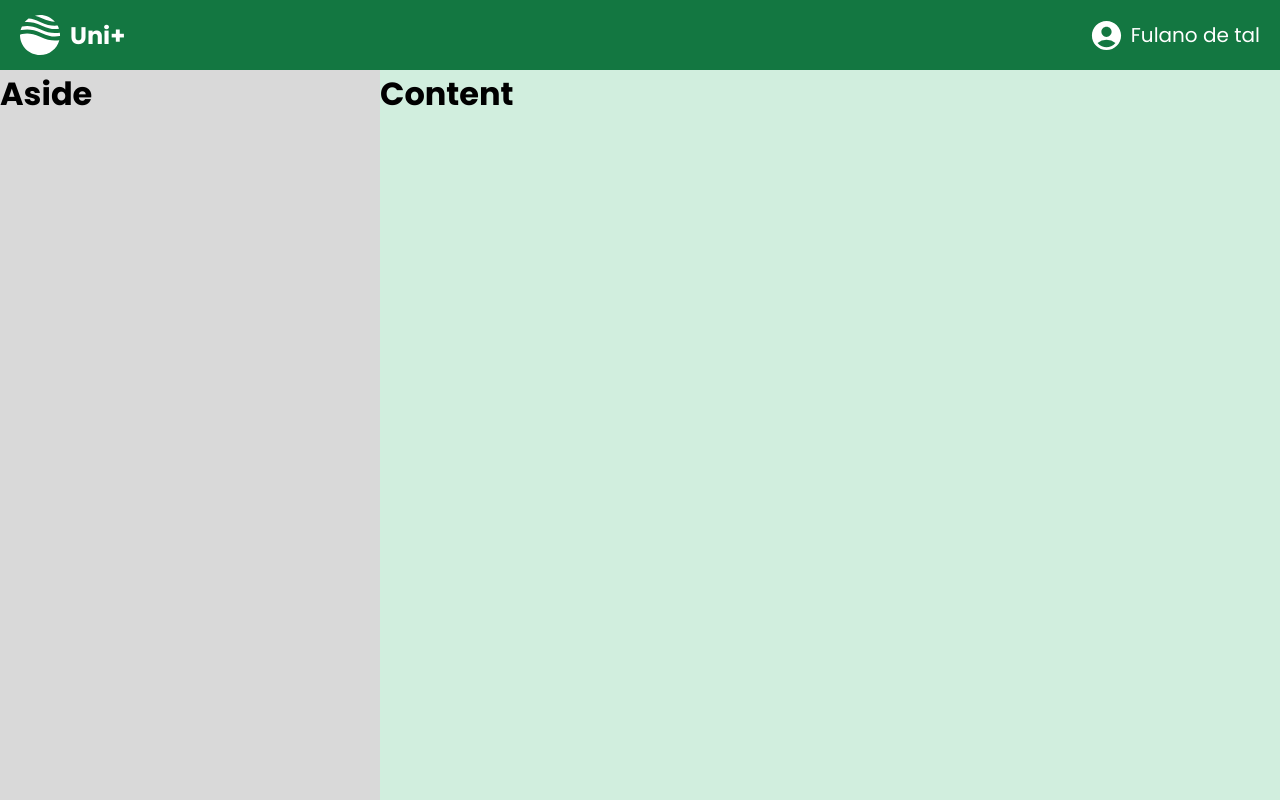
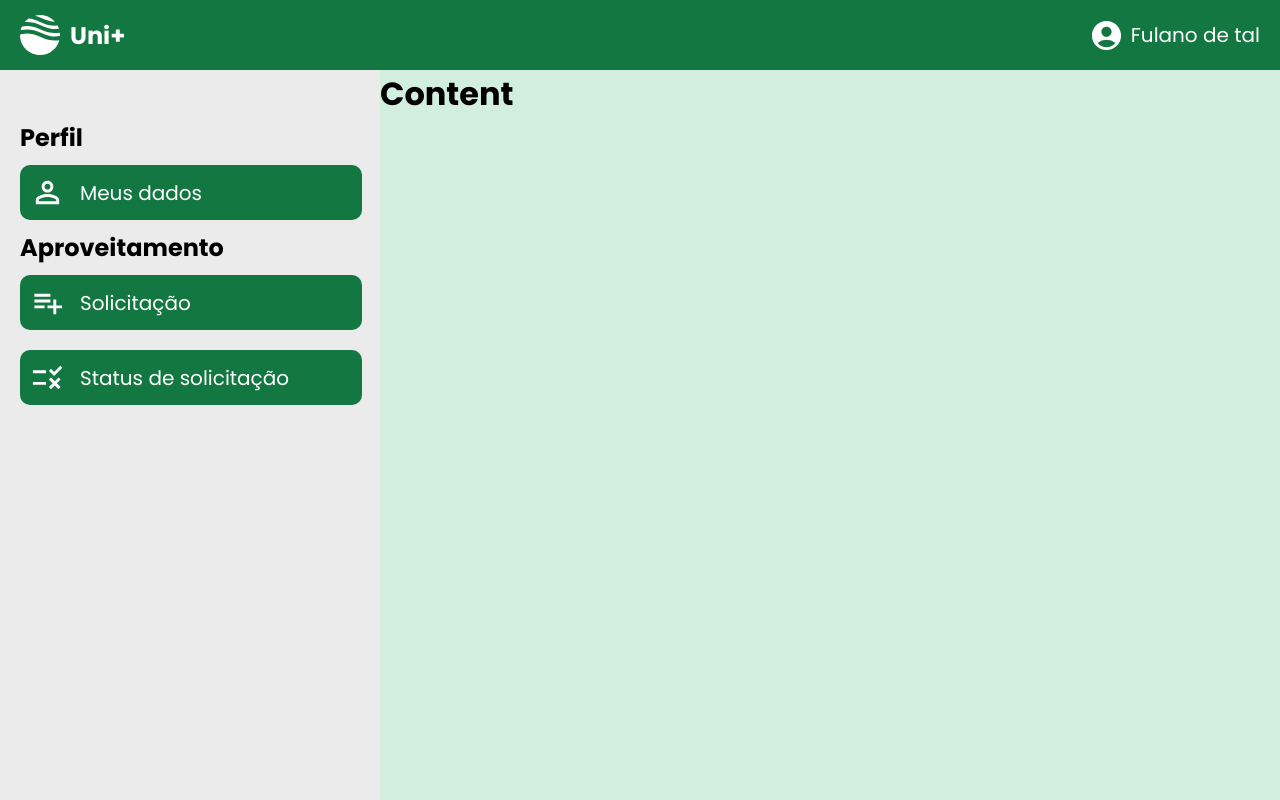
Before and after one commit to IanoMaciel/front-end-aacc, a React (Create React App) app: page / in a window 1280 px wide. Built offline with nearby package versions, Linux system fonts and the light colour scheme.

Commit message:
feat: side menu creation

```diff
--- a/src/components/Aside/index.js
+++ b/src/components/Aside/index.js
@@ -1,12 +1,27 @@
 import React from "react";
 import * as S from './styles';
+
+import IconSolicita from '../../assets/solicitaMenu.svg'
+
+
+import {
+    MdOutlinePermIdentity,
+    MdPlaylistAdd,
+    MdOutlineRule
+ } from "react-icons/md";
 
 
 
 const Aside = () => {
     return(
         <S.Container>
-            <h1>Aside</h1>
+            <S.MenuContainer>
+                <h3>Perfil</h3>
+                <S.MenuItemLink href="#"> <MdOutlinePermIdentity/> Meus dados</S.MenuItemLink>
+                <h3>Aproveitamento</h3>
+                <S.MenuItemLink href="#"><MdPlaylistAdd/>Solicitação</S.MenuItemLink>
+                <S.MenuItemLink href="#"><MdOutlineRule/>Status de solicitação</S.MenuItemLink>
+            </S.MenuContainer>
         </S.Container>
     );
 }
--- a/src/components/Aside/styles.js
+++ b/src/components/Aside/styles.js
@@ -2,5 +2,48 @@ import styled from "styled-components";
 
 export const Container = styled.div`
     grid-area: AS;
-    background-color: #D9D9D9;
+    background-color: #EBEBEB;
+
+    padding-left: 20px;
 `;
+
+export const MenuContainer = styled.nav`
+    display: flex;
+    flex-direction: column;
+    margin-top: 50px;
+
+    h3 {
+        font-size: 24px;
+        color: #000;
+    }
+`;
+
+export const MenuItemLink = styled.a`
+    display: flex;
+    align-items: center;
+
+    color: #fff;
+    font-size: 20px;
+    text-decoration: none;
+
+
+    background-color: #137741;
+    padding: 10px;
+    border-radius: 10px;
+    width: 95%;
+
+
+    margin: 10px 0;
+
+    transition: opacity .3s;
+
+    &:hover {
+        opacity: .5;
+    }
+
+    > svg {
+        margin-right: 15px;
+        font-size: 35px;
+        color: #fff;
+    }
+`;
```
